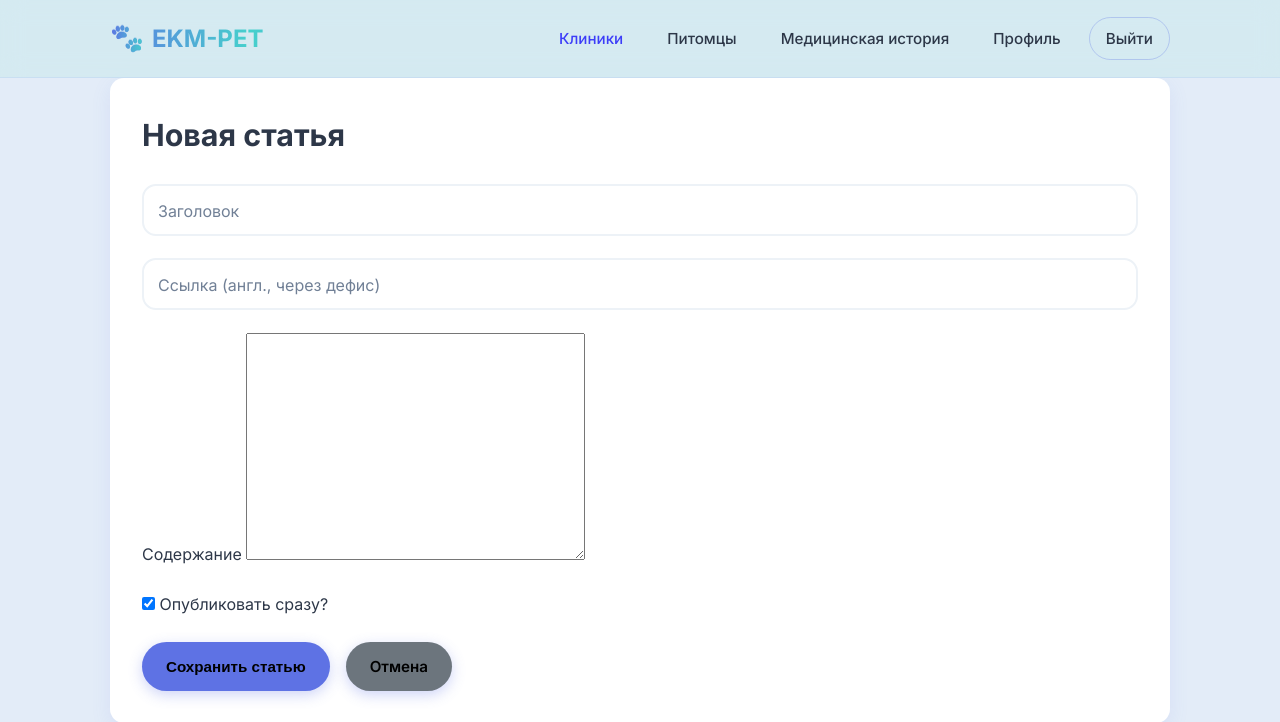
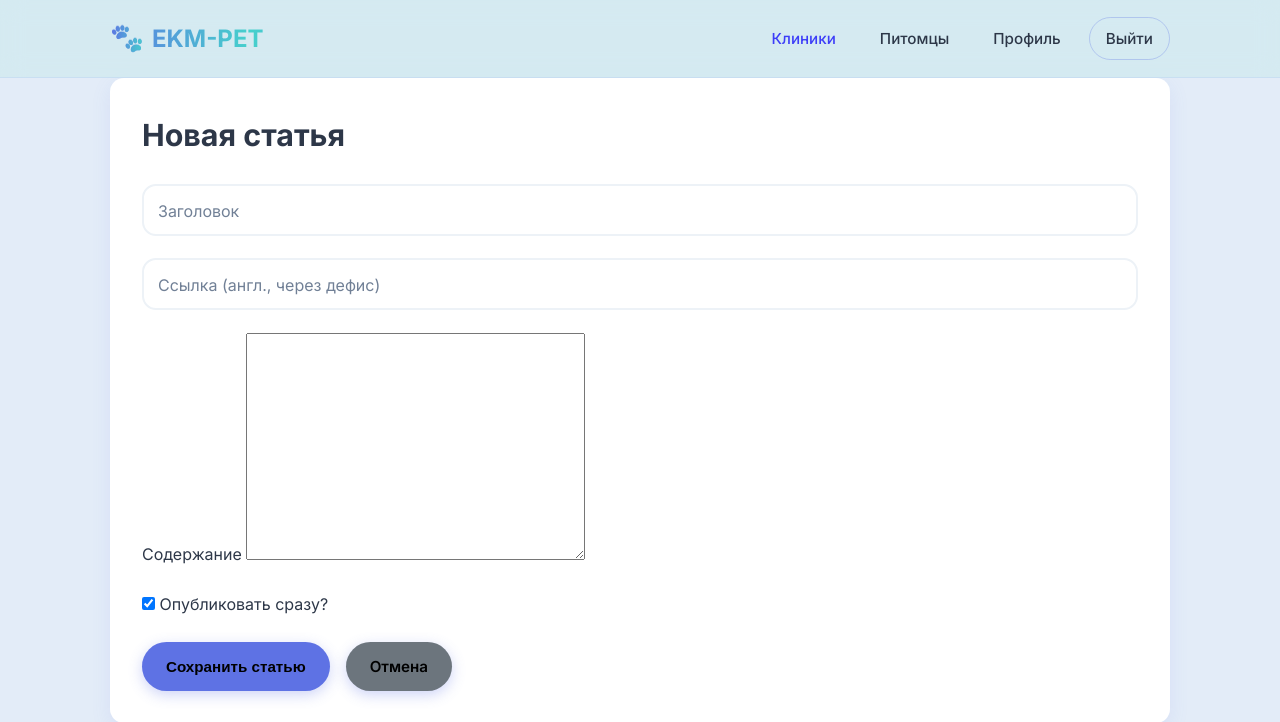
Before and after one commit to danya257/EKM-pet, a Django app: page /create/ in a window 1280 px wide. Shown: the top 722 px of the page. Run offline with Django 5.2, Linux system fonts and the light colour scheme; the visitor is signed in with stand-in values (Sample User, id 1).

Commit message:
update branch

```diff
--- a/HelloDjango/templates/base.html
+++ b/HelloDjango/templates/base.html
@@ -586,7 +586,6 @@
           style="color: rgb(61, 61, 248); text-decoration: none; font-weight: 500;">Клиники</a>
         {% if user.is_authenticated %}
         <a href="{% url 'pets:pet_list' %}">Питомцы</a>
-        <a href="{% url 'medical_records:record_list' %}">Медицинская история</a>
         <a href="{% url 'users:profile' %}">Профиль</a>
         <a href="{% url 'users:logout' %}" class="btn-outline">Выйти</a>
         {% else %}
```
Also changed, not shown: 1 other file.
